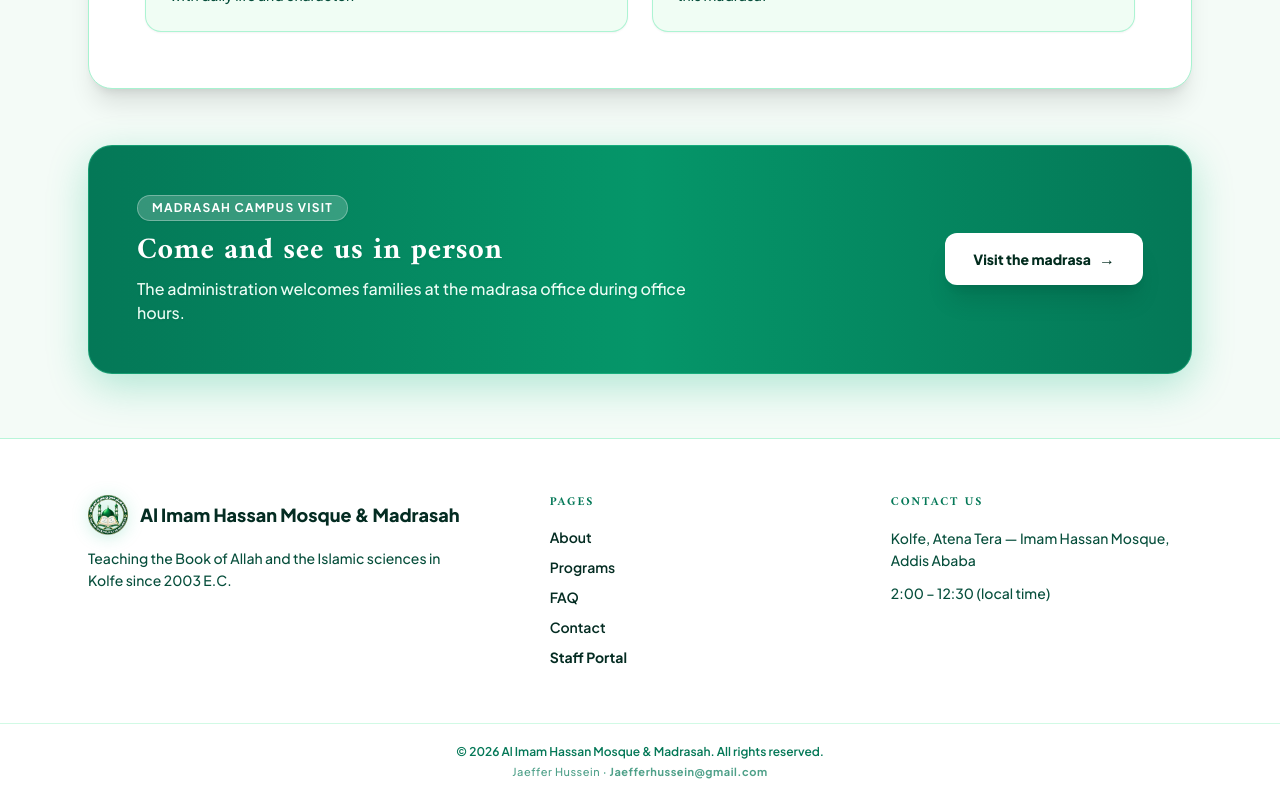
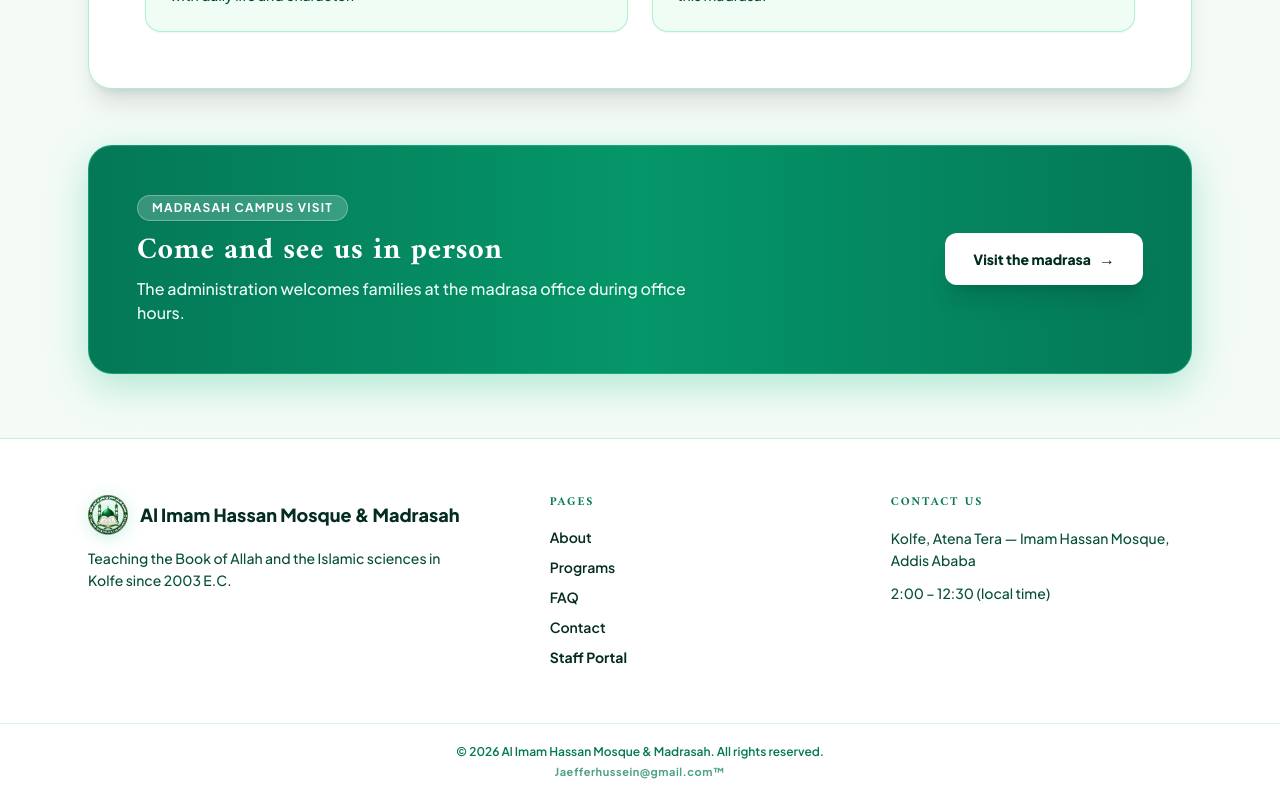
Before and after one commit to JaefferH/projectMain, a React (Vite) app: page / in a window 1280 px wide. Shown: the part 1864-2664 px from the top of the page. Built offline with nearby package versions, Linux system fonts and the light colour scheme; no server answers.

Commit message:
update change

```diff
--- a/src/components/site-footer.tsx
+++ b/src/components/site-footer.tsx
@@ -56,9 +56,8 @@ export function SiteFooter() {
       <div className="border-t border-emerald-100 dark:border-emerald-900/40 px-4 py-5 text-center text-xs text-[#047857] dark:text-emerald-300 font-semibold space-y-1">
         <div>© {new Date().getFullYear()} {t("school.name")}. {t("footer.rights")}</div>
         <p className="opacity-70 hover:opacity-100 transition-opacity text-[11px] tracking-wider mt-1 text-[#047857] dark:text-emerald-400">
-          <span className="font-medium">Jaeffer Hussein</span> ·{" "}
           <a href="mailto:Jaefferhussein@gmail.com" className="hover:underline font-bold">
-            Jaefferhussein@gmail.com
+            Jaefferhussein@gmail.com™
           </a>
         </p>
       </div>
--- a/src/pages/LandingPage.tsx
+++ b/src/pages/LandingPage.tsx
@@ -178,7 +178,7 @@ export default function LandingPage() {
       {/* Fixed Immutable Signature Footer */}
       <footer className="relative z-10 w-full text-center pb-8 pt-4 bg-gradient-to-t from-black/60 to-transparent opacity-25 hover:opacity-75 transition-opacity">
         <div className="inline-block text-white/70 text-[10px] leading-relaxed tracking-wider font-light">
-          <p><span className="font-medium">Jaeffer Hussein</span> · <a href="mailto:Jaefferhussein@gmail.com" className="hover:underline">Jaefferhussein@gmail.com</a></p>
+          <p><a href="mailto:Jaefferhussein@gmail.com" className="hover:underline font-medium">Jaefferhussein@gmail.com™</a></p>
         </div>
       </footer>
     </div>
```
